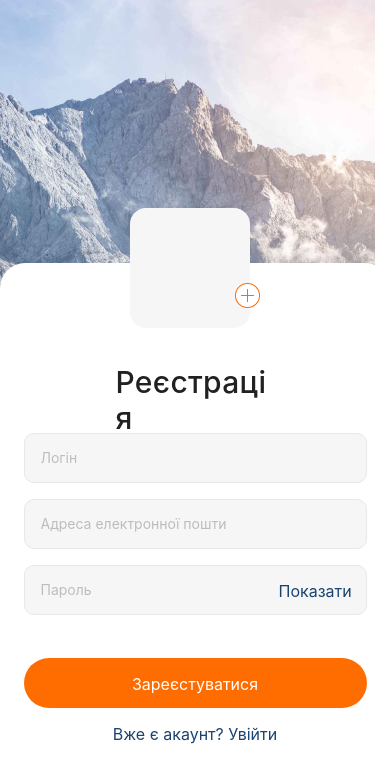
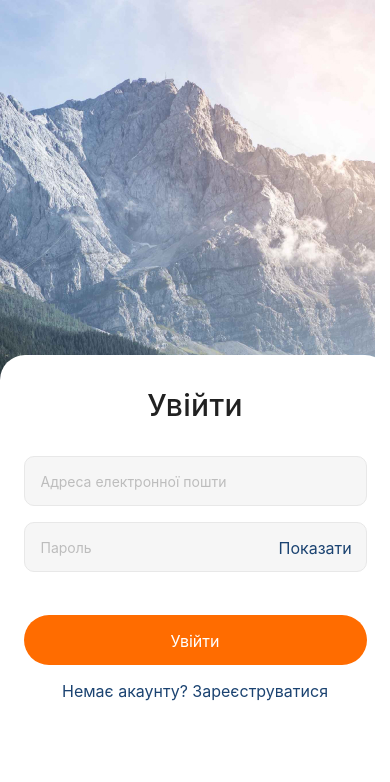
Before and after one commit to anna-sergienko/react-native-hw-01, a React Native app in the folder AwesomeProject/: screen / in a window 390 px wide. Shown: the top 782 px of the page. Built offline with nearby package versions, Linux system fonts and the light colour scheme.

Commit message:
keyboard fix

```diff
--- a/AwesomeProject/App.js
+++ b/AwesomeProject/App.js
@@ -3,6 +3,6 @@ import LoginScreen from './Screens/LoginScreen/LoginScreen';
 
 export default function App() {
   return (
-<RegistrationScreen/>
+<LoginScreen/>
   );
 }
--- a/AwesomeProject/Screens/LoginScreen/LoginScreen.jsx
+++ b/AwesomeProject/Screens/LoginScreen/LoginScreen.jsx
@@ -1,12 +1,29 @@
-import { ImageBackground, StyleSheet, Text, View, TextInput, TouchableOpacity} from 'react-native';
+import { ImageBackground,
+  StyleSheet,
+  Text,
+  View,
+  TextInput,
+  TouchableOpacity,
+  Platform,
+  KeyboardAvoidingView,
+  Keyboard,
+  TouchableWithoutFeedback} from 'react-native';
+
+
 export default function LoginScreen(){
     return (
-<View style={styles.container}>
+
      <ImageBackground
      style={styles.image}
      source={require('../../assets/nature-bg.jpg')}
      >
+        <TouchableWithoutFeedback onPress={() => Keyboard.dismiss()}>
+        <View style={{ flex: 1, justifyContent: "flex-end" }}>
+        <KeyboardAvoidingView behavior={Platform.OS === 'ios' ? 'padding' : 'height'}
+      keyboardVerticalOffset={Platform.OS === "ios" ? -235 : -136}
+      >
      <View style={styles.formContainer}>
+
       <View style={styles.titleContainer}>
       <Text style={styles.formTitle}>Увійти</Text>
       </View>
@@ -36,25 +53,22 @@ export default function LoginScreen(){
       <Text style={styles.loginCase}>Немає акаунту? Зареєструватися</Text>
     </TouchableOpacity>
       </View>
+
+      </KeyboardAvoidingView>
+      </View>
+      </TouchableWithoutFeedback>
      </ImageBackground>
-    </View>
     )
 }
 
 const styles = StyleSheet.create({
-    container: {
-      flex: 1,
-      justifyContent: 'center',
-    },
     image: {
       flex: 1,
-      justifyContent: 'center',
-      resizeMode: 'cover',
-      alignItems: 'center',
+      resizeMode: "cover",
+      justifyContent:"center",
 
     },
     formContainer: {
-      flex: 1,
       backgroundColor:"#FFFFFF",
       height: 489,
       width: "100%",
@@ -73,7 +87,6 @@ const styles = StyleSheet.create({
   letterSpacing: 0.3,
     },
     titleContainer: {
-      display: "block",
       width: 343,
       height: 36,
       justifyContent: "center",
@@ -95,7 +108,6 @@ const styles = StyleSheet.create({
       borderRadius: 10,
     },
     button :{
-  display: "flex",
   width: 343,
   height: 50,
   paddingTop: 16,
@@ -118,9 +130,6 @@ const styles = StyleSheet.create({
   textAlign: "center",
   fontSize: 16,
     },
-    loginCaseContainer:{
-  display: "block",
-    },
     showPswrdBtn:{
   color: "#1B4371",
   textAlign: "right",
--- a/AwesomeProject/Screens/RegistrationScreen/RegistrationScreen.jsx
+++ b/AwesomeProject/Screens/RegistrationScreen/RegistrationScreen.jsx
@@ -1,22 +1,39 @@
-import { ImageBackground, StyleSheet, Text, View, TextInput, TouchableOpacity, Image } from 'react-native';
+import { ImageBackground,
+  StyleSheet,
+  Text,
+  View,
+  TextInput,
+  TouchableOpacity,
+  Image,
+  Platform,
+  KeyboardAvoidingView,
+  Keyboard,
+  TouchableWithoutFeedback } from 'react-native';
 
 export default function RegistrationScreen (){
 
     return (
-<View style={styles.container}>
      <ImageBackground
      style={styles.image}
      source={require('../../assets/nature-bg.jpg')}
      >
+     <TouchableWithoutFeedback onPress={() => Keyboard.dismiss()}>
+      <View style={{ flex: 1, justifyContent: "flex-end" }}>
+     <KeyboardAvoidingView behavior={Platform.OS === 'ios' ? 'padding' : 'height'}
+      keyboardVerticalOffset={Platform.OS === "ios" ? -180 : -136}
+      >
 
-     <View style={styles.formContainer}>
+      <View style={styles.formContainer }>
+
      <View style={styles.profPicContainer}></View>
+
      <Image source={require("../../assets/add.png")} style={styles.addIcon}/>
+
       <View style={styles.titleContainer}>
       <Text style={styles.formTitle}>Реєстрація</Text>
       </View>
 
-      <View>
+       <View>
        <TextInput
     placeholder="Логін"
     placeholderTextColor="#BDBDBD"
@@ -45,29 +62,26 @@ export default function RegistrationScreen (){
     <TouchableOpacity activeOpacity={0.8}>
       <Text style={styles.loginCase}>Вже є акаунт? Увійти</Text>
     </TouchableOpacity>
+    </View>
+
+
+
+      </KeyboardAvoidingView>
       </View>
+      </TouchableWithoutFeedback>
      </ImageBackground>
-    </View>
 
     )
 }
 
 
 const styles = StyleSheet.create({
-    container: {
-      flex: 1,
-      justifyContent: 'center',
-
-    },
     image: {
       flex: 1,
-      justifyContent: 'center',
-      resizeMode: 'cover',
-      alignItems: 'center',
-
+      resizeMode: "cover",
+      justifyContent:"center",
     },
     formContainer: {
-      flex: 1,
       backgroundColor:"#FFFFFF",
       height:549,
       width: "100%",
@@ -87,7 +101,6 @@ const styles = StyleSheet.create({
   letterSpacing: 0.3,
     },
     titleContainer: {
-      display: "block",
       width: 343,
       height: 36,
       justifyContent: "center",
@@ -110,7 +123,6 @@ const styles = StyleSheet.create({
       borderRadius: 10,
     },
     button :{
-  display: "flex",
   width: 343,
   height: 50,
   paddingTop: 16,
@@ -135,23 +147,20 @@ const styles = StyleSheet.create({
   height: 120,
   borderRadius: 16,
   backgroundColor: "#F6F6F6",
-  top: -55,
-  left: 130,
+  top: -60,
+  left: 140,
     },
     addIcon:{
       width: 25,
   height: 25,
   position: "absolute",
   top: 20,
-  left: 235,
+  left: 245,
     },
     loginCase: {
       color: "#1B4371",
   textAlign: "center",
   fontSize: 16,
-    },
-    loginCaseContainer:{
-  display: "block",
     },
     showPswrdBtn:{
   color: "#1B4371",
```
